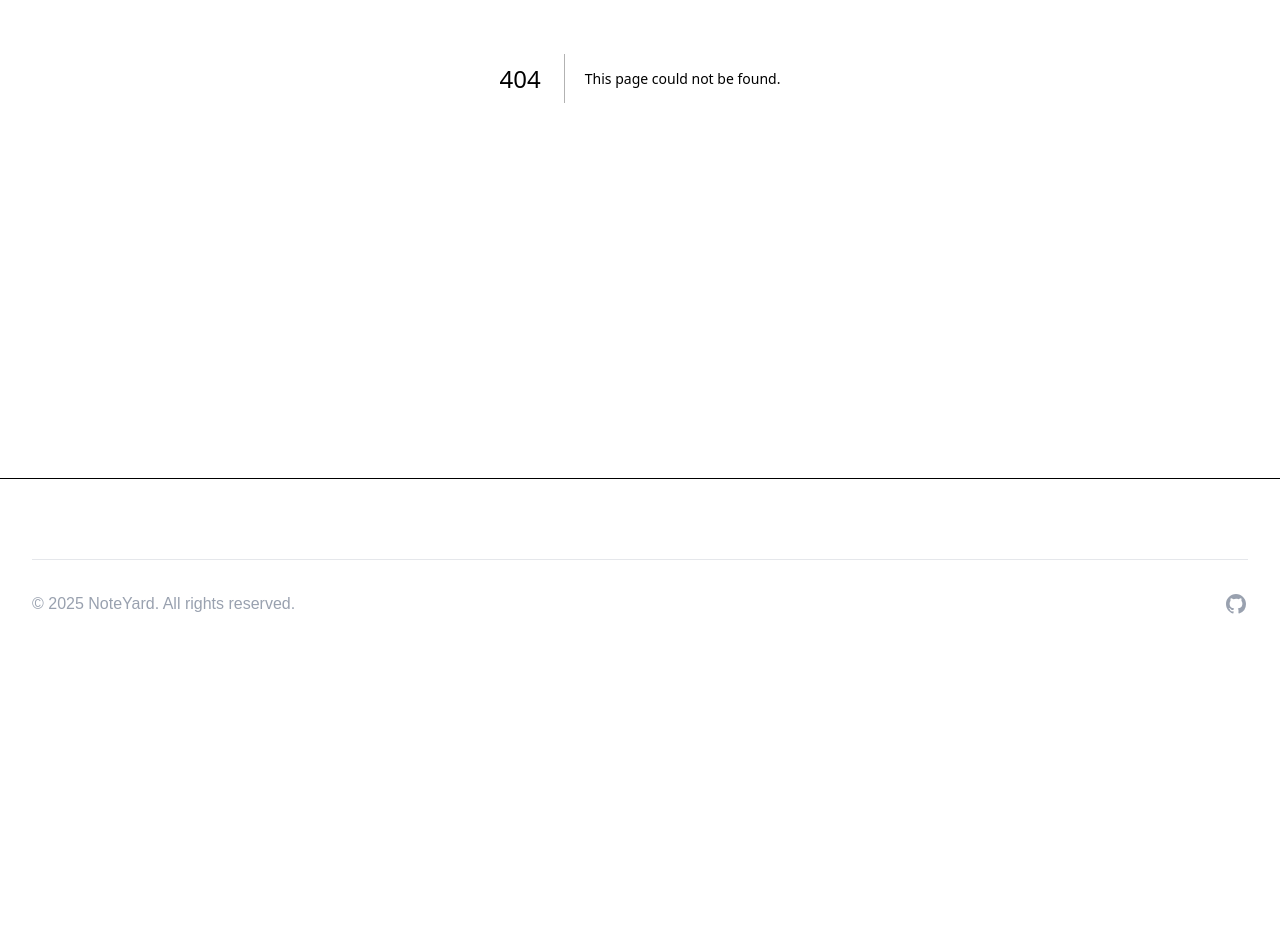
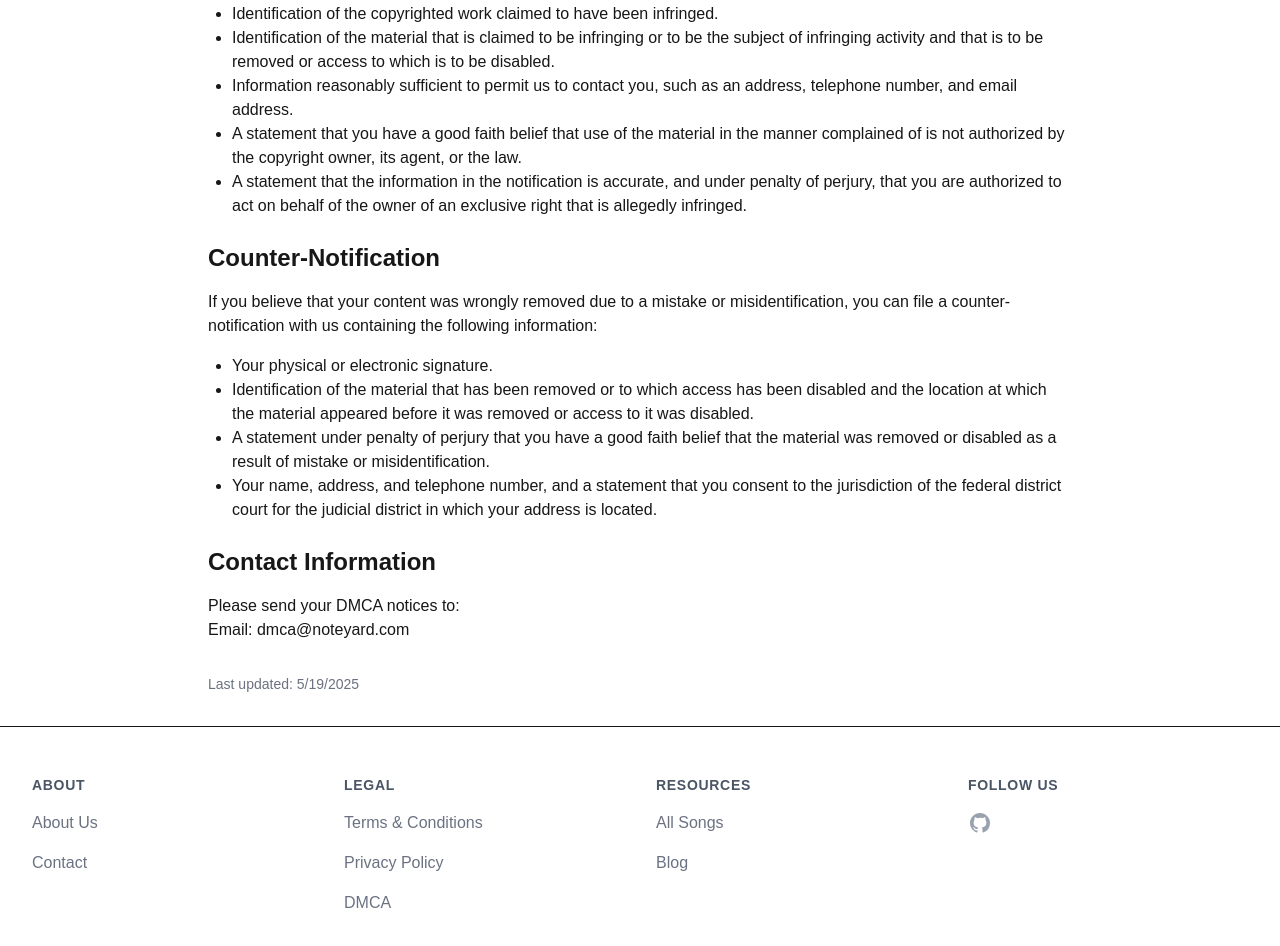
Before and after one commit to sh20raj-backup/mr-shade-noteyard, a Next.js app: page /dmca in a window 1280 px wide. Before the commit this address had no page. Shown: the part 386-1332 px from the top of the page. Before the commit the page ends 1050 px from the top, so only its background shows below. Built offline with nearby package versions, Linux system fonts and the light colour scheme.

Commit message:
feat: update contact email, add DMCA page, and revamp footer
- Update contact email in the About page to sh20raj@gmail.com
- Add new DMCA page with detailed policy and contact information
- Revamp Footer component to include additional links and improve layout

```diff
--- a/src/app/about/page.js
+++ b/src/app/about/page.js
@@ -50,7 +50,7 @@ export default function AboutPage() {
             Have questions or suggestions? We&apos;d love to hear from you!
           </p>
           <ul className="mt-4">
-            <li>Email: contact@noteyard.pages.dev</li>
+            <li>Email: sh20raj@gmail.com</li>
             <li>Follow us on social media for updates and tips</li>
           </ul>
         </div>
--- /dev/null
+++ b/src/app/dmca/page.js
@@ -0,0 +1,49 @@
+'use client';
+
+export default function DMCAPage() {
+  return (
+    <div className="max-w-4xl mx-auto px-4 py-8">
+      <h1 className="text-3xl font-bold mb-6 text-gray-900 dark:text-white">DMCA Policy</h1>
+
+      <div className="prose dark:prose-invert">
+        <p className="mb-4">
+          NoteYard respects the intellectual property rights of others and expects its users to do the same. In accordance with the Digital Millennium Copyright Act (DMCA), we will respond to notices of alleged copyright infringement.
+        </p>
+
+        <h2 className="text-2xl font-semibold mt-6 mb-4">Filing a DMCA Notice</h2>
+        <p className="mb-4">
+          To file a copyright infringement notification with us, you will need to send a written communication that includes substantially the following:
+        </p>
+        <ul className="list-disc pl-6 mb-4">
+          <li>A physical or electronic signature of a person authorized to act on behalf of the owner of an exclusive right that is allegedly infringed.</li>
+          <li>Identification of the copyrighted work claimed to have been infringed.</li>
+          <li>Identification of the material that is claimed to be infringing or to be the subject of infringing activity and that is to be removed or access to which is to be disabled.</li>
+          <li>Information reasonably sufficient to permit us to contact you, such as an address, telephone number, and email address.</li>
+          <li>A statement that you have a good faith belief that use of the material in the manner complained of is not authorized by the copyright owner, its agent, or the law.</li>
+          <li>A statement that the information in the notification is accurate, and under penalty of perjury, that you are authorized to act on behalf of the owner of an exclusive right that is allegedly infringed.</li>
+        </ul>
+
+        <h2 className="text-2xl font-semibold mt-6 mb-4">Counter-Notification</h2>
+        <p className="mb-4">
+          If you believe that your content was wrongly removed due to a mistake or misidentification, you can file a counter-notification with us containing the following information:
+        </p>
+        <ul className="list-disc pl-6 mb-4">
+          <li>Your physical or electronic signature.</li>
+          <li>Identification of the material that has been removed or to which access has been disabled and the location at which the material appeared before it was removed or access to it was disabled.</li>
+          <li>A statement under penalty of perjury that you have a good faith belief that the material was removed or disabled as a result of mistake or misidentification.</li>
+          <li>Your name, address, and telephone number, and a statement that you consent to the jurisdiction of the federal district court for the judicial district in which your address is located.</li>
+        </ul>
+
+        <h2 className="text-2xl font-semibold mt-6 mb-4">Contact Information</h2>
+        <p className="mb-4">
+          Please send your DMCA notices to:<br />
+          Email: dmca@noteyard.com
+        </p>
+
+        <p className="mt-8 text-sm text-gray-500">
+          Last updated: {new Date().toLocaleDateString()}
+        </p>
+      </div>
+    </div>
+  );
+}
--- a/src/app/terms/page.js
+++ b/src/app/terms/page.js
@@ -23,7 +23,7 @@ export default function TermsPage() {
 
         <h2>2. Description of Service</h2>
         <p>
-          NoteYard provides musical notes, including Sargam, Harmonium, and Flute notes for various songs. The service is provided "as is" and we reserve the right to modify or discontinue it at any time.
+          NoteYard provides musical notes, including Sargam, Harmonium, and Flute notes for various songs. The service is provided &quot;as is&quot; and we reserve the right to modify or discontinue it at any time.
         </p>
 
         <h2>3. User Conduct</h2>
@@ -49,7 +49,7 @@ export default function TermsPage() {
 
         <h2>6. Disclaimer of Warranties</h2>
         <p>
-          NoteYard is provided on an "as is" and "as available" basis. We make no warranties, expressed or implied, regarding the reliability, accuracy, or availability of the service.
+          NoteYard is provided on an &quot;as is&quot; and &quot;as available&quot; basis. We make no warranties, expressed or implied, regarding the reliability, accuracy, or availability of the service.
         </p>
 
         <h2>7. Limitation of Liability</h2>
--- a/src/components/Footer.js
+++ b/src/components/Footer.js
@@ -2,8 +2,63 @@ export default function Footer() {
   return (
     <footer className="bg-white dark:bg-gray-800 border-t dark:border-gray-700">
       <div className="max-w-7xl mx-auto py-12 px-4 sm:px-6 lg:px-8">
-        <div className="mt-8 border-t border-gray-200 dark:border-gray-700 pt-8 md:flex md:items-center md:justify-between">
-          <div className="flex space-x-6 md:order-2">
+        <div className="grid grid-cols-1 md:grid-cols-4 gap-8">
+          <div className="col-span-1">
+            <h3 className="text-sm font-semibold text-gray-600 dark:text-gray-300 uppercase tracking-wider">About</h3>
+            <ul className="mt-4 space-y-4">
+              <li>
+                <a href="/about" className="text-base text-gray-500 dark:text-gray-400 hover:text-gray-900 dark:hover:text-white">
+                  About Us
+                </a>
+              </li>
+              <li>
+                <a href="/contact" className="text-base text-gray-500 dark:text-gray-400 hover:text-gray-900 dark:hover:text-white">
+                  Contact
+                </a>
+              </li>
+            </ul>
+          </div>
+
+          <div className="col-span-1">
+            <h3 className="text-sm font-semibold text-gray-600 dark:text-gray-300 uppercase tracking-wider">Legal</h3>
+            <ul className="mt-4 space-y-4">
+              <li>
+                <a href="/terms" className="text-base text-gray-500 dark:text-gray-400 hover:text-gray-900 dark:hover:text-white">
+                  Terms & Conditions
+                </a>
+              </li>
+              <li>
+                <a href="/privacy" className="text-base text-gray-500 dark:text-gray-400 hover:text-gray-900 dark:hover:text-white">
+                  Privacy Policy
+                </a>
+              </li>
+              <li>
+                <a href="/dmca" className="text-base text-gray-500 dark:text-gray-400 hover:text-gray-900 dark:hover:text-white">
+                  DMCA
+                </a>
+              </li>
+            </ul>
+          </div>
+
+          <div className="col-span-1">
+            <h3 className="text-sm font-semibold text-gray-600 dark:text-gray-300 uppercase tracking-wider">Resources</h3>
+            <ul className="mt-4 space-y-4">
+              <li>
+                <a href="/songs" className="text-base text-gray-500 dark:text-gray-400 hover:text-gray-900 dark:hover:text-white">
+                  All Songs
+                </a>
+              </li>
+              <li>
+                <a href="/blog" className="text-base text-gray-500 dark:text-gray-400 hover:text-gray-900 dark:hover:text-white">
+                  Blog
+                </a>
+              </li>
+            </ul>
+          </div>
+
+          <div className="col-span-1">
+            <h3 className="text-sm font-semibold text-gray-600 dark:text-gray-300 uppercase tracking-wider">Follow Us</h3>
+            <div className="flex space-x-6 mt-4">
             <a
               href="https://github.com/sh20raj/noteyard"
               target="_blank"
@@ -20,11 +75,14 @@ export default function Footer() {
               </svg>
             </a>
           </div>
-          <p className="mt-8 text-base text-gray-400 md:mt-0 md:order-1">
+        </div>
+        <div className="mt-8 border-t border-gray-200 dark:border-gray-700 pt-8 text-center">
+          <p className="text-base text-gray-400">
             &copy; {new Date().getFullYear()} NoteYard. All rights reserved.
           </p>
         </div>
       </div>
+    </div>
     </footer>
   );
 }
```
